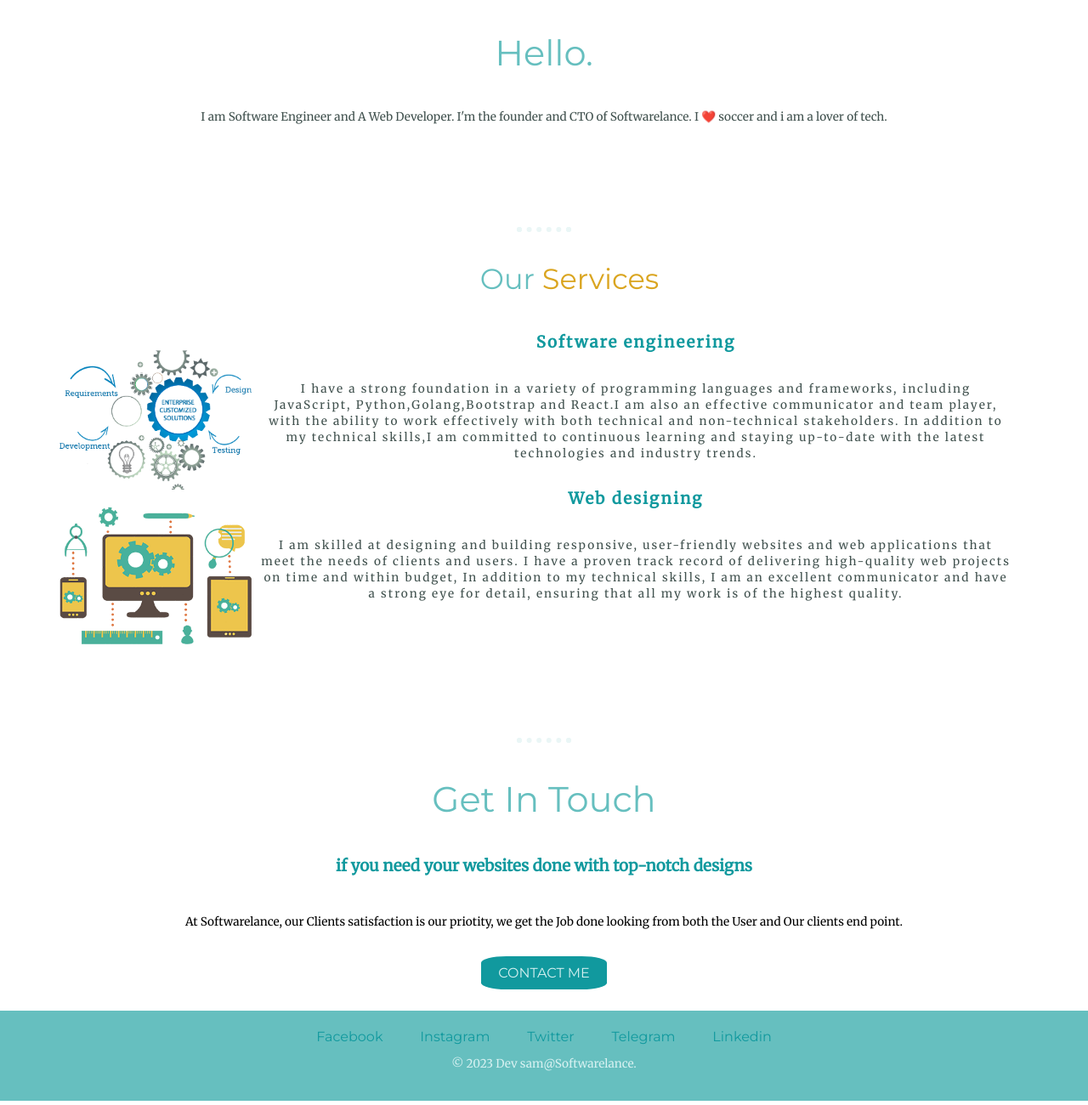
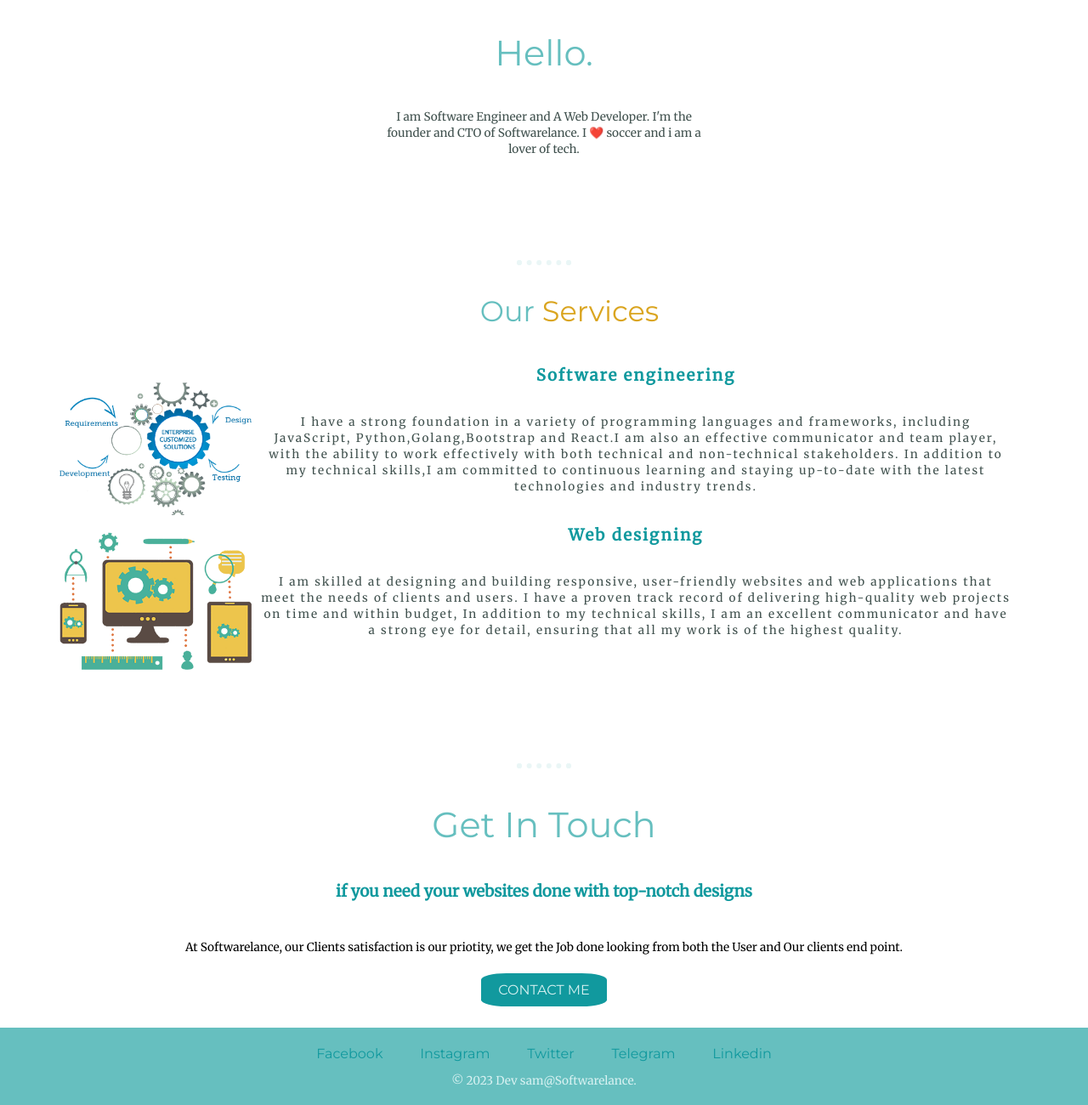
Before and after one commit to codercruiser/web-design, a plain HTML site: page index.html in a window 1280 px wide. Shown: the part 1040-2340 px from the top of the page at 85% size. Drawn offline with Linux system fonts and the light colour scheme.

Commit message:
updated css text setting

```diff
--- a/css/styles.css
+++ b/css/styles.css
@@ -55,6 +55,8 @@ h4{
     text-align: center;
     color: rgb(64, 81, 78);
     padding-bottom: 20px;
+    width: 30%;
+    margin: auto;
 
 }
 .bottom-cloud{
@@ -103,6 +105,7 @@ p{
     color: rgb(64, 81, 78);
     padding-bottom: 20px;
     letter-spacing: 2px;
+    margin: auto;
 }
 
 hr {
@@ -116,6 +119,8 @@ hr {
     text-align: center;
     margin-bottom: 40px;
     margin-top: 0px;
+    margin: auto;
+    padding-bottom:  30px; ;
 }
 .bottom-container{
     padding: 20px;
```
